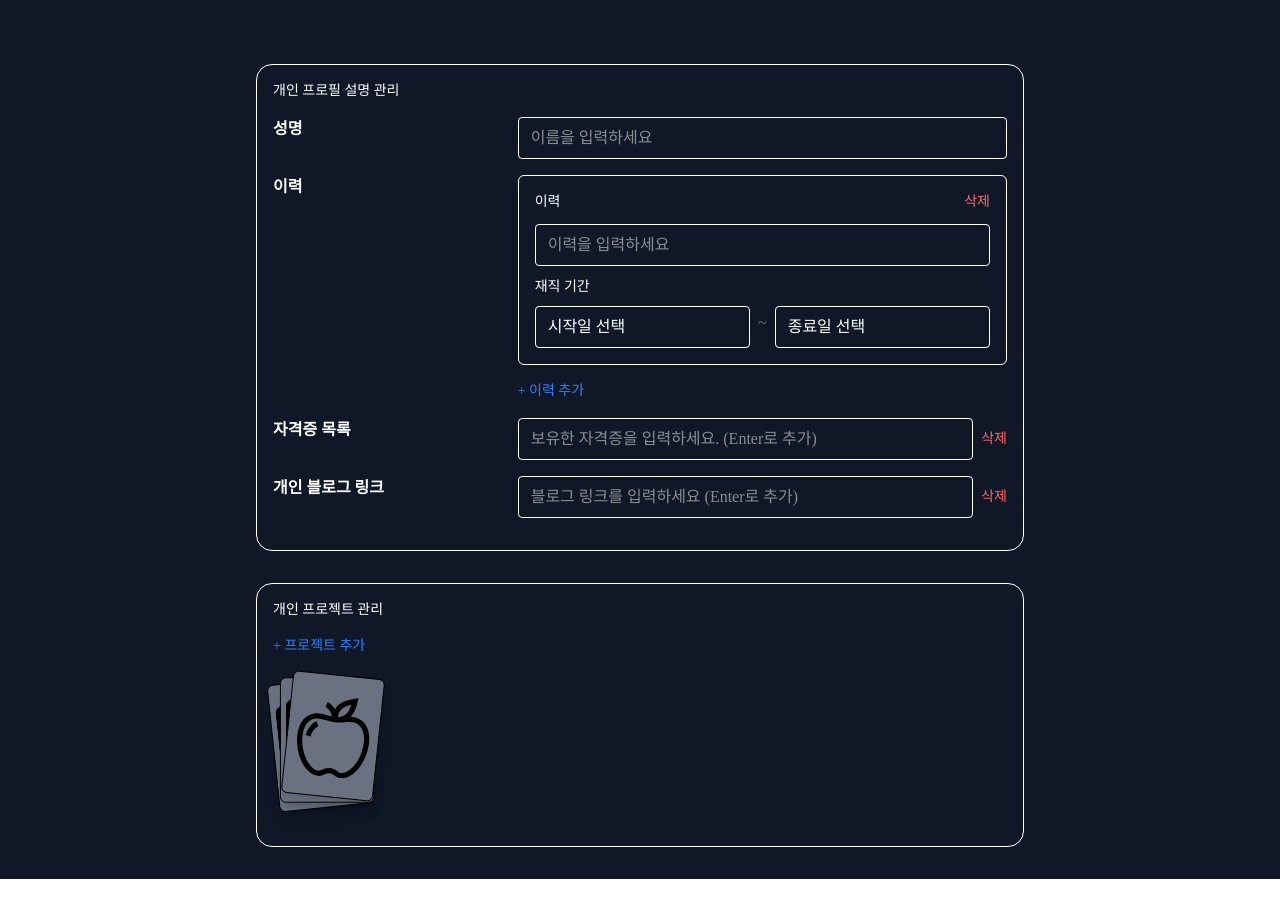
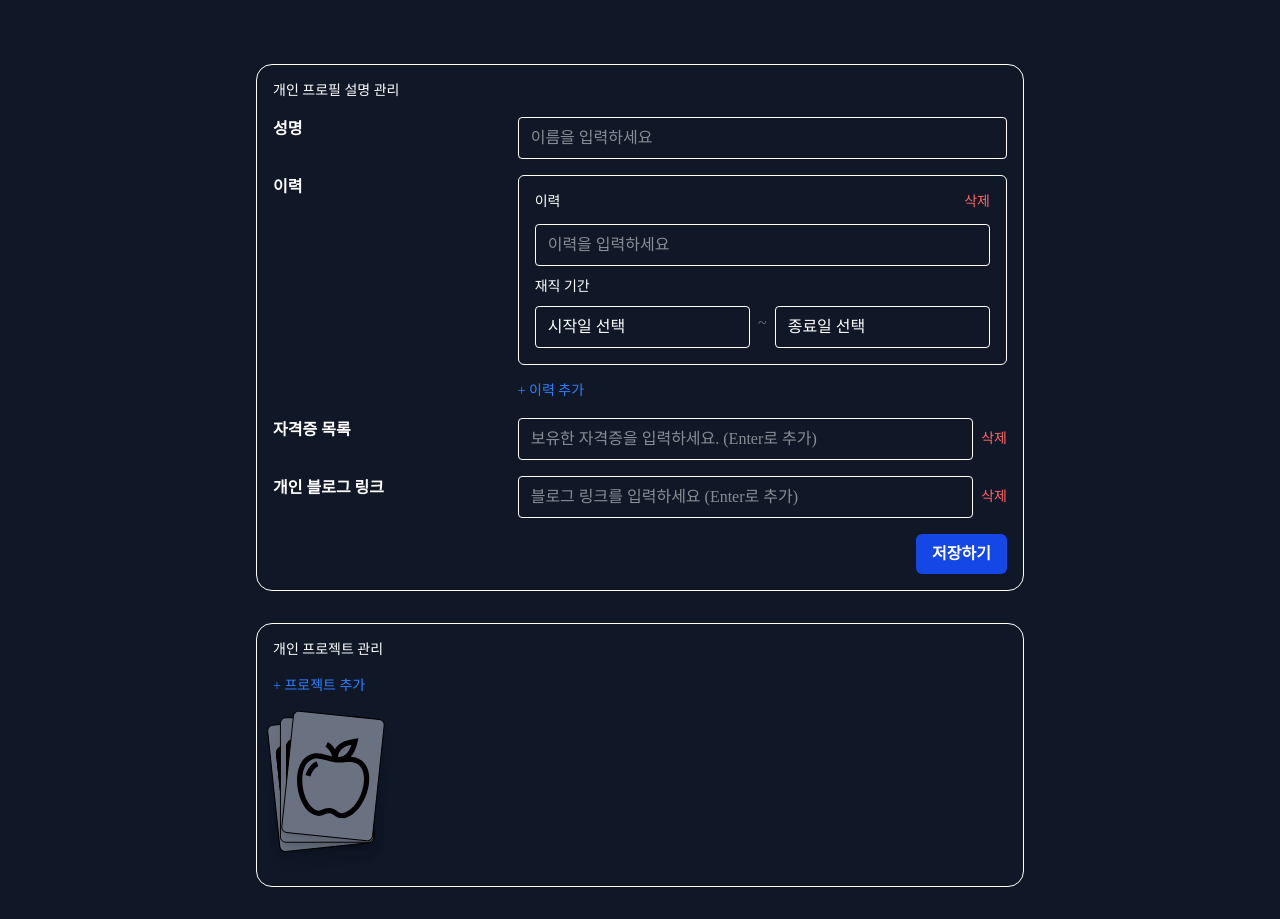
Before and after one commit to MexicoHamburger/lsal, a React (Vite) app in the folder frontend/: page /personal/1 in a window 1280 px wide. Before the commit the page ends 879 px from the top, so only its background shows below. Built offline with nearby package versions, Linux system fonts and the light colour scheme; a web font is replaced by a local one.

Commit message:
added save button & animation

```diff
--- a/frontend/src/index.css
+++ b/frontend/src/index.css
@@ -9,3 +9,26 @@
 .scrollbar-hidden::-webkit-scrollbar {
     display: none;
 }
+
+@keyframes fadeInOut {
+    0% {
+      opacity: 0;
+      transform: scale(0.95);
+    }
+    10% {
+      opacity: 1;
+      transform: scale(1);
+    }
+    90% {
+      opacity: 1;
+      transform: scale(1);
+    }
+    100% {
+      opacity: 0;
+      transform: scale(0.95);
+    }
+  }
+
+  .animate-fade-in-out {
+    animation: fadeInOut 1.5s ease-in-out forwards;
+  }
--- a/frontend/src/pages/PersonalPage.tsx
+++ b/frontend/src/pages/PersonalPage.tsx
@@ -1,3 +1,4 @@
+import { useState } from "react";
 import { useParams, useNavigate } from "react-router";
 import Layout from "@/components/Layout";
 import PersonalInfoSections from "@/components/personalProfile/PersonalInfoSections";
@@ -7,19 +8,47 @@ function PersonalPage() {
   const { userid } = useParams();
   const navigate = useNavigate();
 
+  const [showToast, setShowToast] = useState(false);
+
+  const savePersonalInfo = () => {
+    // save logic here
+
+    setShowToast(true);
+    setTimeout(() => {
+      setShowToast(false);
+    }, 1500);
+  };
+
   return (
     <Layout>
       <div className="flex-col px-[20%] pt-[5%] space-y-8">
         <div className="w-full p-4 space-y-4 border rounded-2xl">
           <p className="text-sm">개인 프로필 설명 관리</p>
           <PersonalInfoSections />
+          <div className="flex justify-end">
+            <button
+              type="button"
+              className="bg-blue-700 hover:bg-blue-800 text-white font-semibold py-2 px-4 rounded-md"
+              onClick={savePersonalInfo}
+            >
+              저장하기
+            </button>
+          </div>
         </div>
         <div className="w-full p-4 space-y-4 border rounded-2xl">
           <p className="text-sm">개인 프로젝트 관리</p>
           <PersonalProjectSections />
         </div>
-        <footer className = "footer" />
+        <footer className="footer" />
       </div>
+
+      {showToast && (
+        <div className="fixed inset-0 flex items-center justify-center bg-white/5 backdrop-blur-sm z-50">
+          <div className="bg-gray-900 text-white text-lg px-8 py-4 rounded-lg shadow-lg animate-fade-in-out">
+            저장되었습니다!
+          </div>
+        </div>
+      )}
     </Layout>
   );
 }
```
